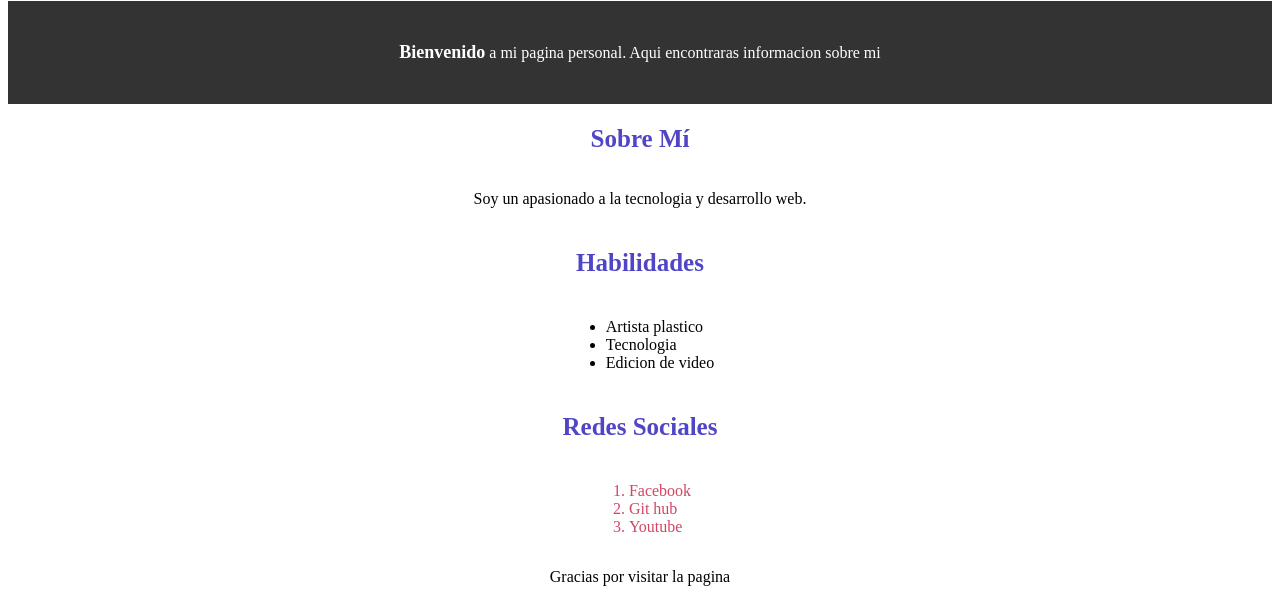
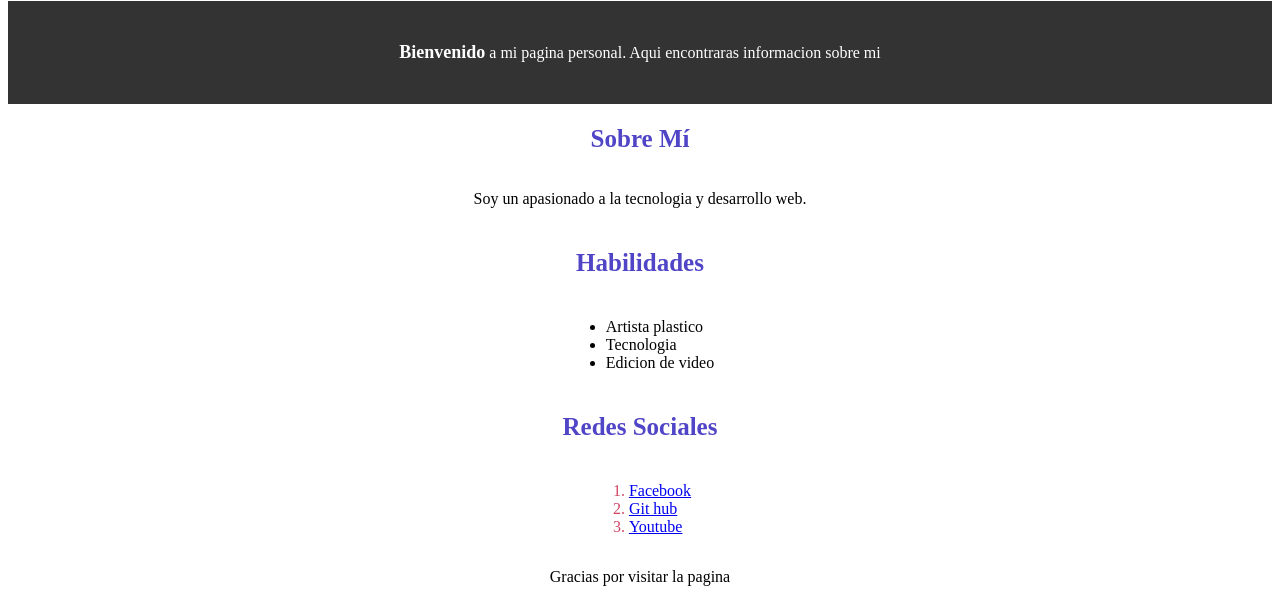
Before and after one commit to Stiiven3/Funval-G4, a plain HTML site: page index.html in a window 1280 px wide. Shown: the part 337-947 px from the top of the page. Drawn offline with Linux system fonts and the light colour scheme.

Commit message:
Practica Completa agregado de enlaces- Ticket 04

```diff
--- a/index.html
+++ b/index.html
@@ -34,9 +34,9 @@
         <h3>Redes Sociales</h3>
 
         <ol>
-            <li class="Orde"><span>Facebook</span></li>
-            <li class="Orde"><span>Git hub</span></li>
-            <li class="Orde"><span>Youtube</span></li>
+            <li class="Orde"><a href="#">Facebook</a></li>
+            <li class="Orde"><a href="https://github.com/Stiiven3">Git hub</a></li>
+            <li class="Orde"><a href="#">Youtube</a></li>
         </ol>
 
         <p>Gracias por visitar la pagina</p>
```
